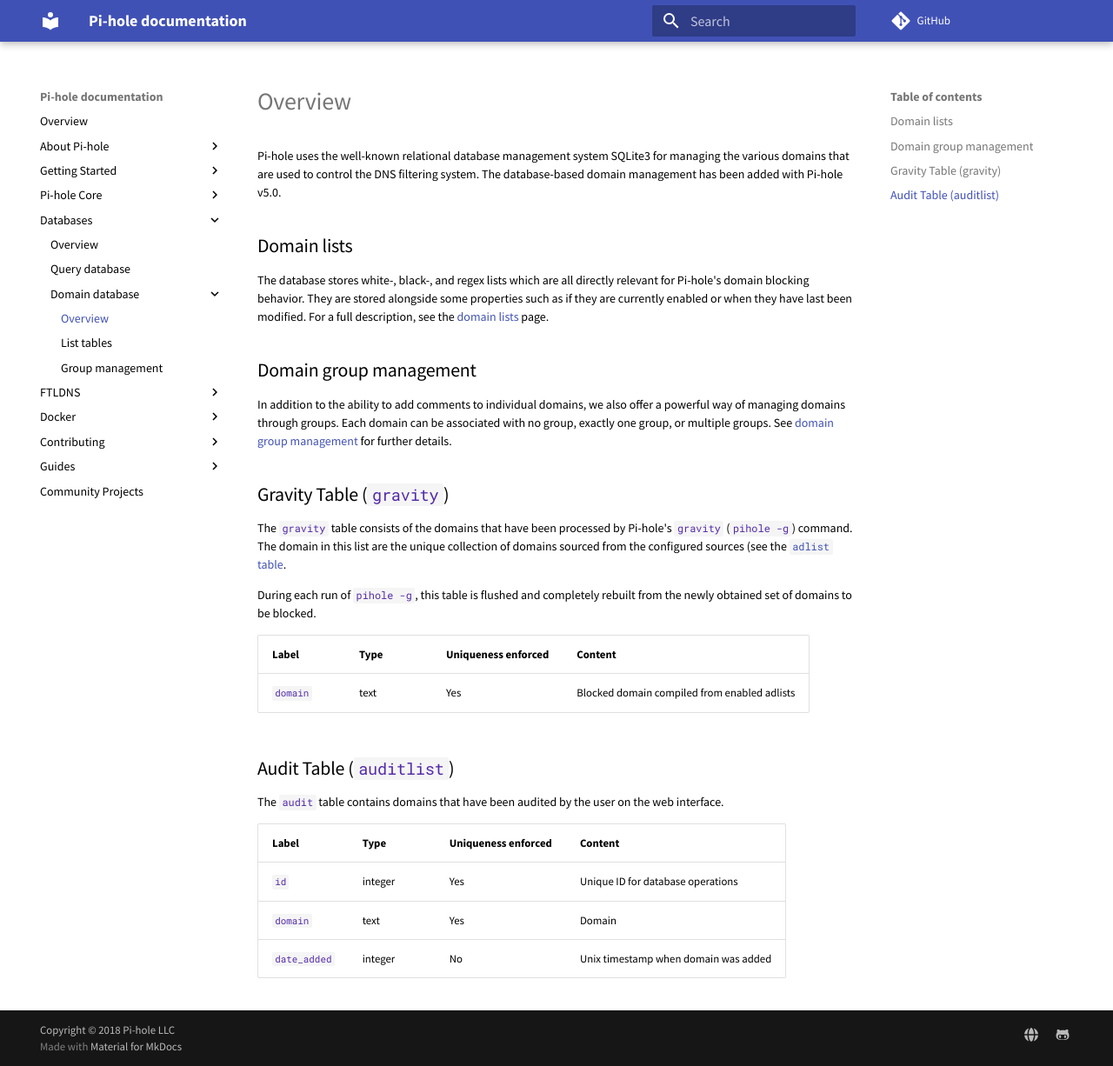
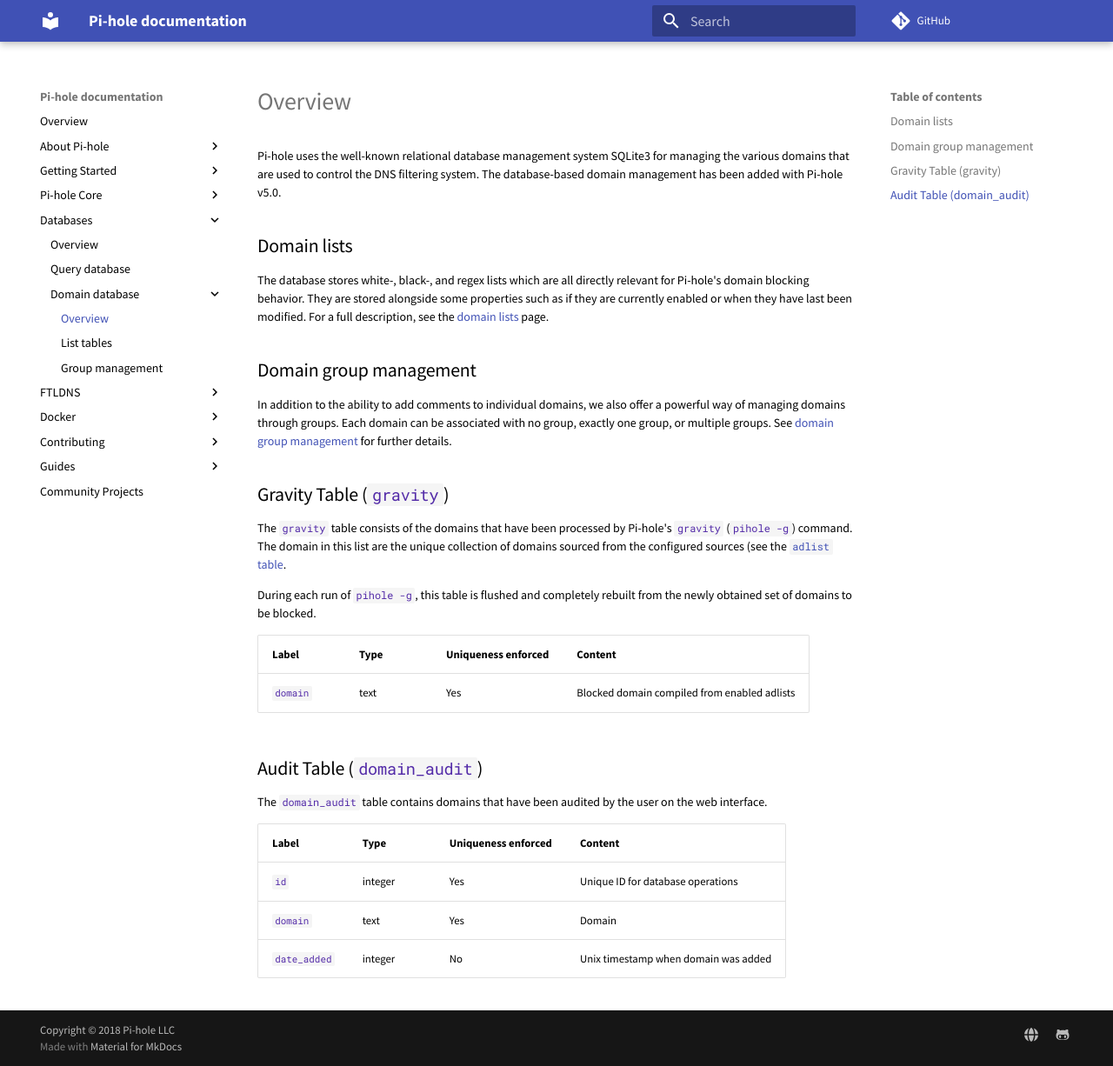
Before and after one commit to pi-hole/docs, an MkDocs documentation site: the page built from docs/database/gravity/index.md, in a window 1280 px wide and 1226 px high. Shown: the whole window at 87% size. Built offline with MkDocs 1.6.1 and Material for MkDocs 9.7.7, drawn with Linux system fonts in a browser that asks for light colours; comment, search, counter and statistics services are not loaded.

Commit message:
The audit table has been renamed to domain_audit.
Signed-off-by: DL6ER <dl6er@dl6er.de>

```diff
--- a/docs/database/gravity/index.md
+++ b/docs/database/gravity/index.md
@@ -15,8 +15,8 @@
 ----- | ---- | ------------------- | --------
 `domain` | text | Yes | Blocked domain compiled from enabled adlists
 
-## Audit Table (`auditlist`)
-The `audit` table contains domains that have been audited by the user on the web interface.
+## Audit Table (`domain_audit`)
+The `domain_audit` table contains domains that have been audited by the user on the web interface.
 
 Label | Type | Uniqueness enforced | Content
 ----- | ---- | ------------------- | --------
```
